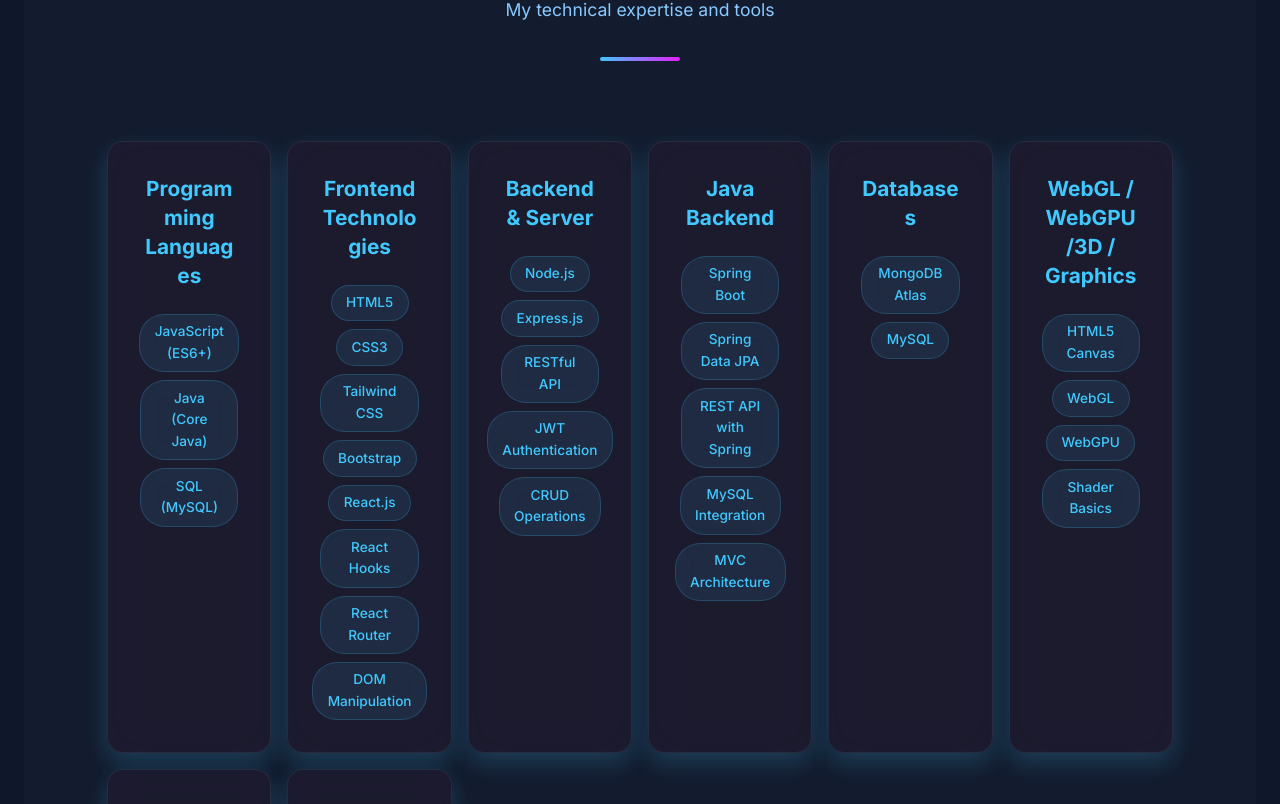
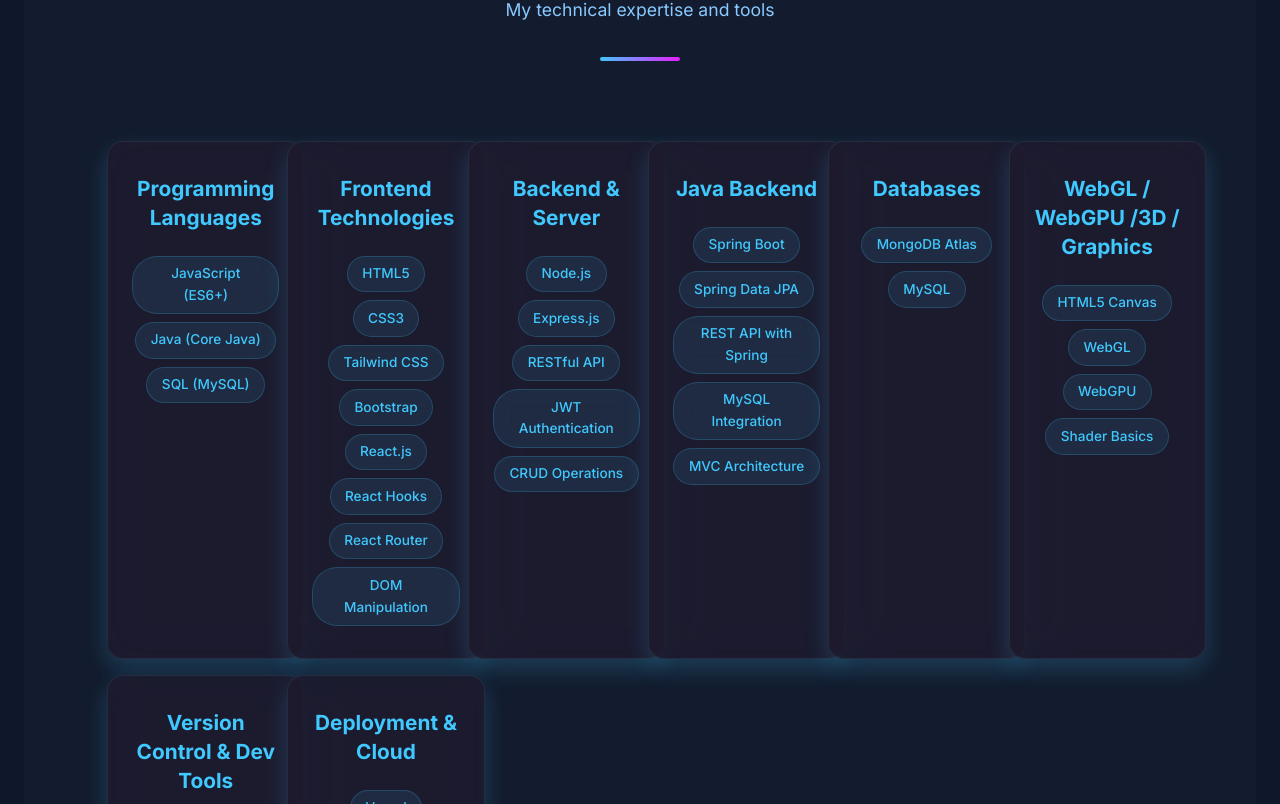
Before and after one commit to Suryaraj2211/PortFolio, a React (Vite) app: page / in a window 1280 px wide. Shown: the part 1656-2460 px from the top of the page. Built offline with nearby package versions, Linux system fonts and the light colour scheme.

Commit message:
Refactor Skills section styles for better layout

```diff
--- a/src/Style/Skills.css
+++ b/src/Style/Skills.css
@@ -1,8 +1,8 @@
 /* === Skills Section === */
 .skills-grid {
   display: grid;
-  grid-template-columns: repeat(auto-fit, minmax(480px, 1fr));
-  gap: 5rem;
+  grid-template-columns: repeat(auto-fit, minmax(1268px, 1fr));
+  gap: 100rem;
   padding: 1rem;
 }
 
@@ -10,14 +10,18 @@
   background: rgba(30, 27, 47, 0.8);
   border: 1px solid rgba(71, 85, 105, 0.3);
   border-radius: 16px;
-  padding: clamp(1.5rem, 3vw, 2rem);
+  padding: 2rem 1.5rem;
   text-align: center;
   backdrop-filter: blur(20px);
   box-shadow: var(--shadow);
-  transition: all 0.3s ease;
-  width: 100%;
+  transition: all 1s ease;
+  width: 120%;
   min-width: 0;
   overflow: hidden;
+  display: flex;
+  flex-direction: column;
+  align-items: center;
+  justify-content: flex-start;
 }
 
 .skill-category:hover {
```
